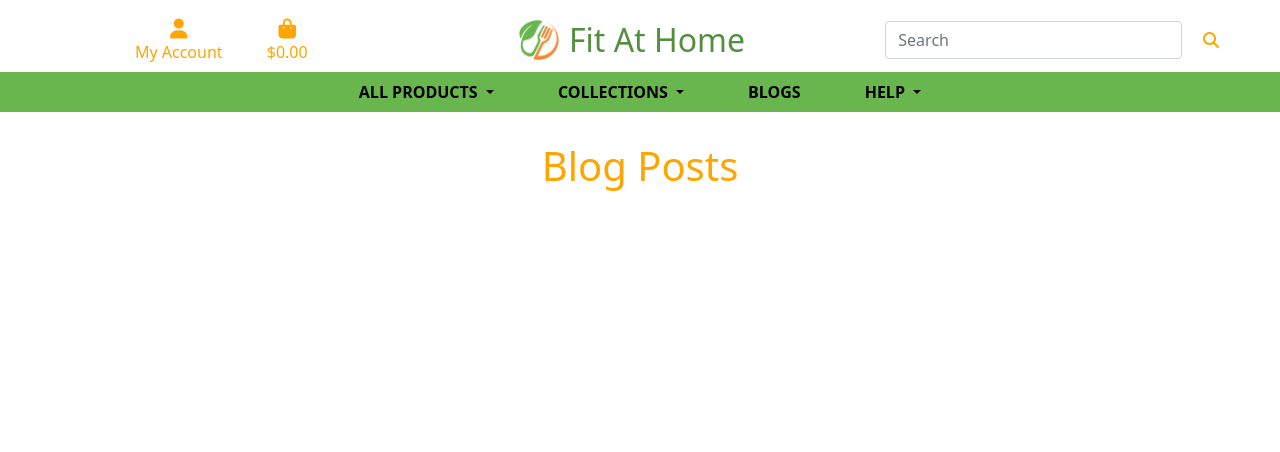
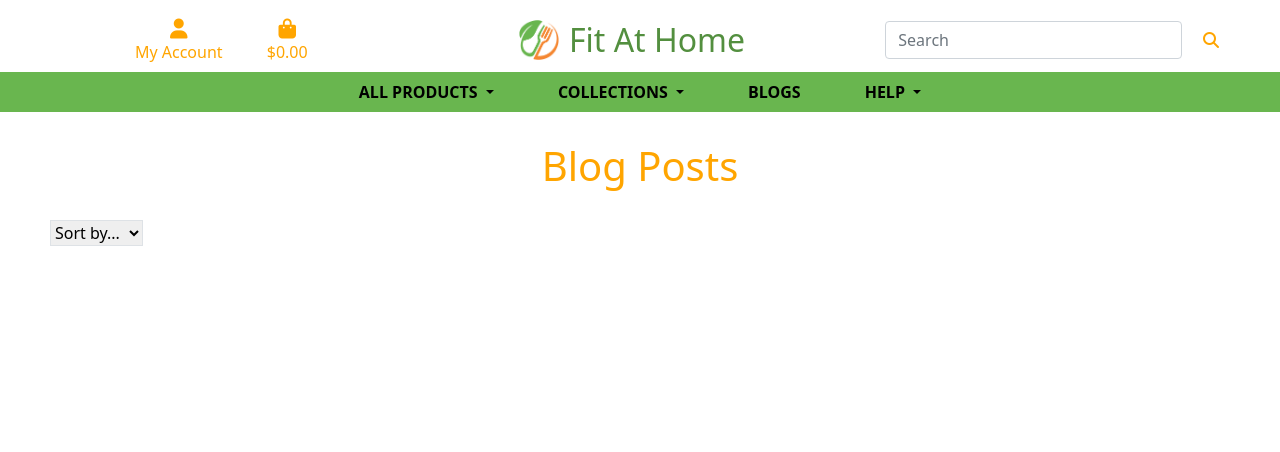
Before and after one commit to arthurmezaonik/portfolio_project_5, a Django app: page /blog/ in a window 1280 px wide. Shown: the top 452 px of the page. Run offline with Django 3.2, Linux system fonts and the light colour scheme; data that the repository does not hold is empty; some libraries are stand-ins or nearby versions.

Commit message:
Add filter to the blog page

```diff
--- a/blog/models.py
+++ b/blog/models.py
@@ -1,7 +1,5 @@
 from django.db import models
 from django.contrib.auth.models import User
-from cloudinary.models import CloudinaryField
-
 
 STATUS = ((0, "Draft"), (1, "Published"))
 
--- a/blog/templates/blog/all_posts.html
+++ b/blog/templates/blog/all_posts.html
@@ -15,10 +15,21 @@
         <h1 class="text__captal page__header text__orange">
             Blog Posts
         </h1>
-        <div class="row">
 
-        </div>
         <div class="posts__grid container">
+            <div class="row">
+                <div class="col-6">
+                    <div class="sort-select-wrapper w-50 posts__filter">
+                        <select id="sort-selector" class="custom-select custom-select-sm rounded-0 border border-{% if current_sorting != 'None_None' %}info{% else %}black{% endif %}">
+                            <option value="reset" {% if current_sorting == 'None_None' %}selected{% endif %}>Sort by...</option>
+                            <option value="title_asc" {% if current_sorting == 'title_asc' %}selected{% endif %}>Title (A-Z)</option>
+                            <option value="title_desc" {% if current_sorting == 'title_desc' %}selected{% endif %}>Title (Z-A)</option>
+                        </select>
+                    </div>
+                </div>
+                <div class="col-6"></div>
+            </div>
+
             <div class="row">
                 {% for post in posts %}
                     {% if request.user.is_superuser and post.status == 0%}
@@ -40,4 +51,27 @@
 
 {% block postloadjs %}
     {{ block.super }}
+
+    <script type="text/javascript">
+        $('#sort-selector').change(function() {
+            var selector = $(this);
+            var currentUrl = new URL(window.location);
+
+            var selectedVal = selector.val();
+            if(selectedVal != "reset"){
+                var sort = selectedVal.split("_")[0];
+                var direction = selectedVal.split("_")[1];
+
+                currentUrl.searchParams.set("sort", sort);
+                currentUrl.searchParams.set("direction", direction);
+
+                window.location.replace(currentUrl);
+            } else {
+                currentUrl.searchParams.delete("sort");
+                currentUrl.searchParams.delete("direction");
+
+                window.location.replace(currentUrl);
+            }
+        })
+    </script>
 {% endblock %}
--- a/blog/views.py
+++ b/blog/views.py
@@ -1,13 +1,33 @@
 from django.shortcuts import render
+from django.db.models.functions import Lower
 from .models import Post
 
 
 def blog(request):
     """A view to render a list with all the blog posts"""
     posts = Post.objects.all()
+    sort = None
+    direction = None
+
+    if request.GET:
+        if 'sort' in request.GET:
+            sortkey = request.GET['sort']
+            sort = sortkey
+            if sortkey == 'title':
+                sortkey = 'lower_name'
+                posts = posts.annotate(lower_name=Lower('title'))
+            if 'direction' in request.GET:
+                direction = request.GET['direction']
+                if direction == 'desc':
+                    sortkey = f'-{sortkey}'
+
+            posts = posts.order_by(sortkey)
+
+    current_sorting = f'{sort}_{direction}'
 
     context = {
-        'posts': posts
+        'posts': posts,
+        'current_sorting': current_sorting,
     }
 
     return render(request, 'blog/all_posts.html', context)
--- a/static/css/blog/blog.css
+++ b/static/css/blog/blog.css
@@ -6,6 +6,10 @@
 .posts__grid{
     max-width: 1200px;
     padding: 30px 10px;
+}
+
+.posts__filter{
+    margin-bottom:10px;
 }
 
 .draft__opacity{
--- a/templates/includes/nav-bar.html
+++ b/templates/includes/nav-bar.html
@@ -26,7 +26,7 @@
         </li>
 
         <li class="nav-item">
-            <a class="font-weight-bold nav-link text__black text__bold text__upper me-5" href="#">
+            <a class="font-weight-bold nav-link text__black text__bold text__upper me-5" href="{% url 'blog' %}">
                 Blogs
             </a>
         </li>
```
